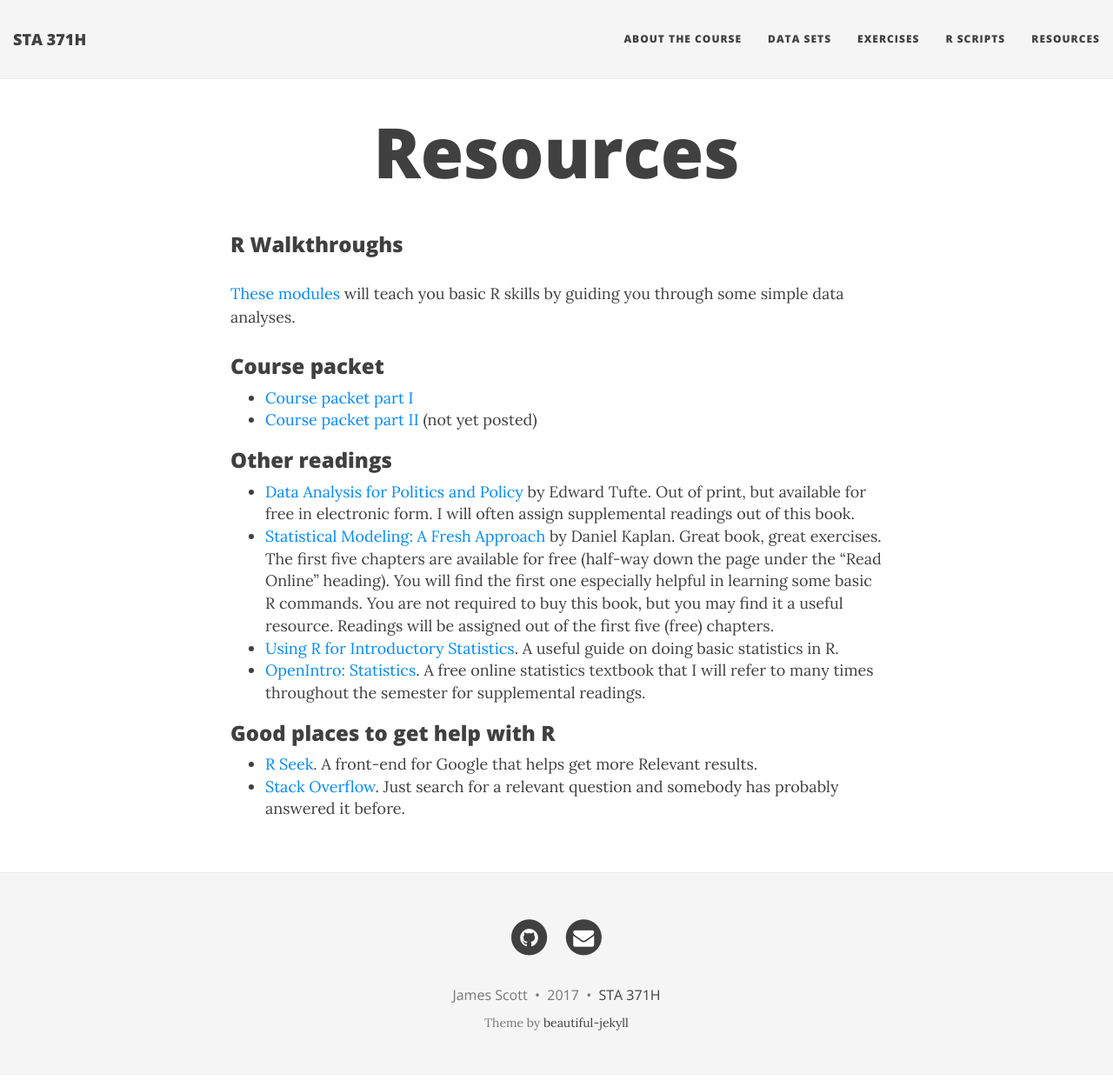
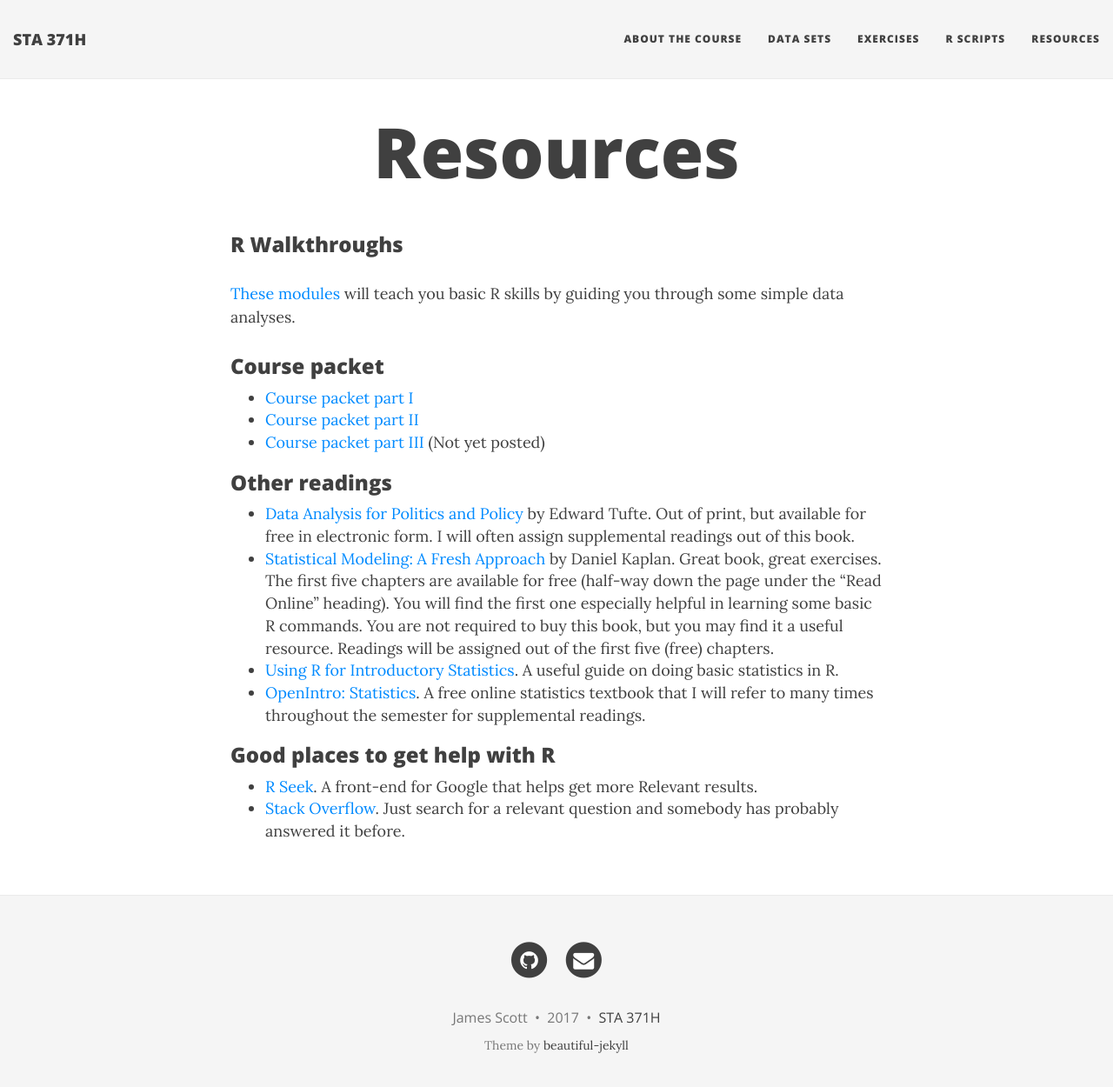
Before and after one commit to jgscott/STA371H_Spring2017, a Jekyll site: the page built from resources.md, in a window 1280 px wide and 1263 px high. Shown: the top 1250 px of the window at 87% size. Built offline with Jekyll 4.4.1, drawn with Linux system fonts in a browser that asks for light colours; nearby versions of some CDN libraries.

Commit message:
course packet part 2

```diff
--- a/resources.md
+++ b/resources.md
@@ -10,8 +10,8 @@ title: Resources
 ### Course packet
 
 * [Course packet part I]({{ site.baseurl }}/files/STA371H_coursepacket_part1.pdf)
-* [Course packet part II]({{ site.baseurl }}/files/STA371H_coursepacket_part2.pdf) (not yet posted)
-
+* [Course packet part II]({{ site.baseurl }}/files/STA371H_coursepacket_part2.pdf)
+* [Course packet part III]({{ site.baseurl }}/files/STA371H_coursepacket_part3.pdf) (Not yet posted)
 
 ### Other readings
 
```
Also changed, not shown: 1 other file.
